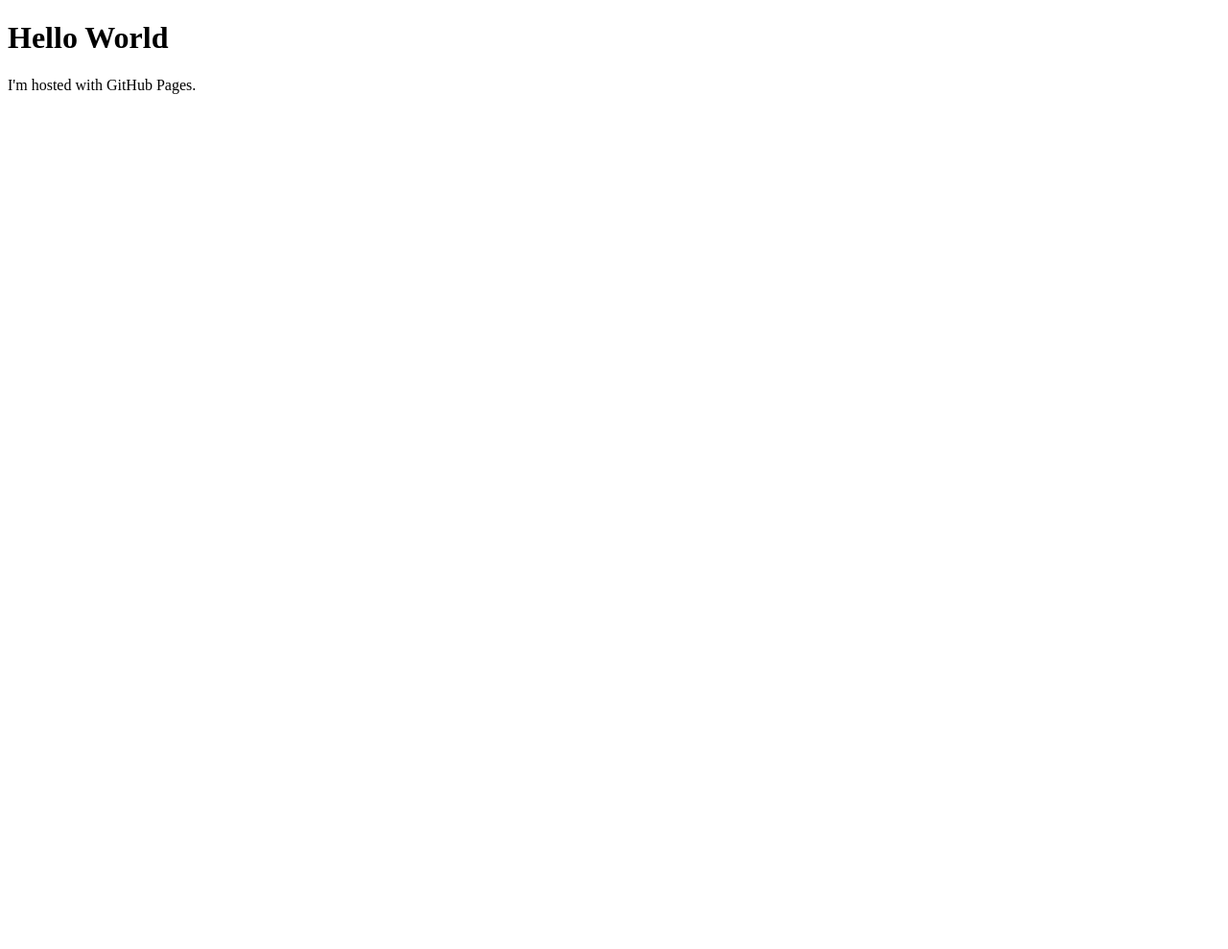
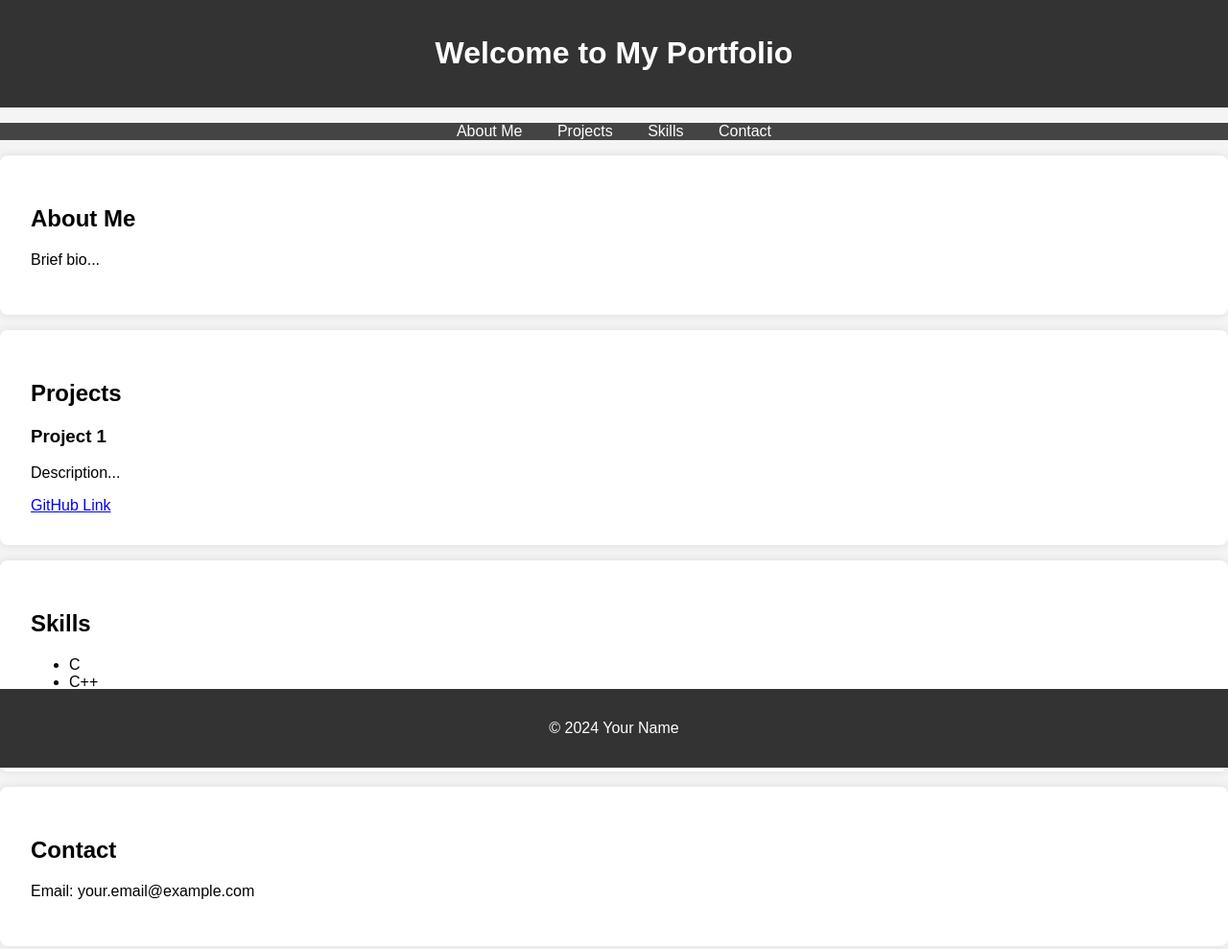
Before and after one commit to sabrahermassi/sabrahermassi.github.io, a plain HTML site: page index.html in a window 1280 px wide. Shown: the whole page at 96% size. Before the commit the page ends 800 px from the top, so only its background shows below. Drawn offline with Linux system fonts and the light colour scheme.

Commit message:
test commit

```diff
--- a/index.html
+++ b/index.html
@@ -1,7 +1,52 @@
 <!DOCTYPE html>
-<html>
+<html lang="en">
+<head>
+    <meta charset="UTF-8">
+    <meta name="viewport" content="width=device-width, initial-scale=1.0">
+    <title>My Portfolio</title>
+    <link rel="stylesheet" href="style.css">
+</head>
 <body>
-<h1>Hello World</h1>
-<p>I'm hosted with GitHub Pages.</p>
+    <header>
+        <h1>Welcome to My Portfolio</h1>
+    </header>
+    <nav>
+        <ul>
+            <li><a href="#about">About Me</a></li>
+            <li><a href="#projects">Projects</a></li>
+            <li><a href="#skills">Skills</a></li>
+            <li><a href="#contact">Contact</a></li>
+        </ul>
+    </nav>
+    <section id="about">
+        <h2>About Me</h2>
+        <p>Brief bio...</p>
+    </section>
+    <section id="projects">
+        <h2>Projects</h2>
+        <div class="project">
+            <h3>Project 1</h3>
+            <p>Description...</p>
+            <a href="https://github.com/yourusername/project1">GitHub Link</a>
+        </div>
+        <!-- Add more projects as needed -->
+    </section>
+    <section id="skills">
+        <h2>Skills</h2>
+        <ul>
+            <li>C</li>
+            <li>C++</li>
+            <li>Python</li>
+            <li>PostgreSQL</li>
+            <!-- Add more skills as needed -->
+        </ul>
+    </section>
+    <section id="contact">
+        <h2>Contact</h2>
+        <p>Email: your.email@example.com</p>
+    </section>
+    <footer>
+        <p>&copy; 2024 Your Name</p>
+    </footer>
 </body>
 </html>
--- /dev/null
+++ b/style.css
@@ -0,0 +1,42 @@
+body {
+    font-family: Arial, sans-serif;
+    margin: 0;
+    padding: 0;
+    background-color: #f4f4f4;
+}
+header {
+    background-color: #333;
+    color: white;
+    padding: 1rem 0;
+    text-align: center;
+}
+nav ul {
+    list-style: none;
+    padding: 0;
+    text-align: center;
+    background-color: #444;
+}
+nav ul li {
+    display: inline;
+    margin: 0 1rem;
+}
+nav ul li a {
+    color: white;
+    text-decoration: none;
+}
+section {
+    padding: 2rem;
+    margin: 1rem 0;
+    background-color: white;
+    border-radius: 8px;
+    box-shadow: 0 0 10px rgba(0, 0, 0, 0.1);
+}
+footer {
+    text-align: center;
+    padding: 1rem 0;
+    background-color: #333;
+    color: white;
+    position: fixed;
+    width: 100%;
+    bottom: 0;
+}
```
